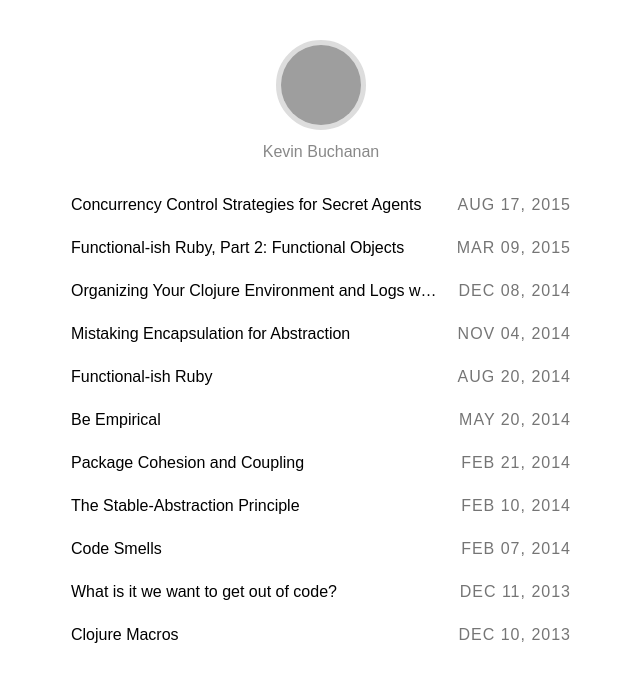
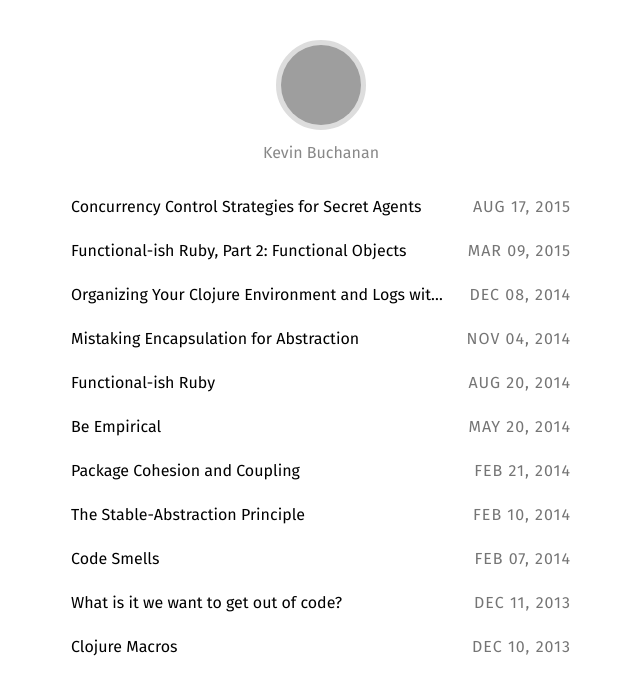
Before and after one commit to kevbuchanan/kevbuchanan.github.io, a Jekyll site: the page built from index.html, in a window 1280 px wide. Shown: the top 695 px of the page, without its empty margins (319-959 px from the left). Built offline with Jekyll 4.4.1, drawn with Linux system fonts in a browser that asks for light colours; some web fonts are replaced; Markdown is read by kramdown in place of the engine named in the settings; grey boxes are pictures that could not be loaded.

Commit message:
Fix fonts

```diff
--- a/_includes/head.html
+++ b/_includes/head.html
@@ -21,7 +21,7 @@
 
 <link rel="icon" href="{{ site.baseurl }}/assets/favicon.png">
 <link rel="apple-touch-icon" href="{{ site.baseurl }}/assets/touch-icon.png">
-<link rel="stylesheet" href="//code.cdn.mozilla.net/fonts/fira.css">
+<link href='https://fonts.googleapis.com/css?family=Fira+Sans' rel='stylesheet' type='text/css'>
 <link href='https://fonts.googleapis.com/css?family=PT+Serif' rel='stylesheet' type='text/css'>
 <link rel="stylesheet" href="{{ site.baseurl }}/assets/core.css">
 <link rel="canonical" href="{{ page.url | prepend: site.baseurl }}">
```
Also changed, not shown: 14 other files.
